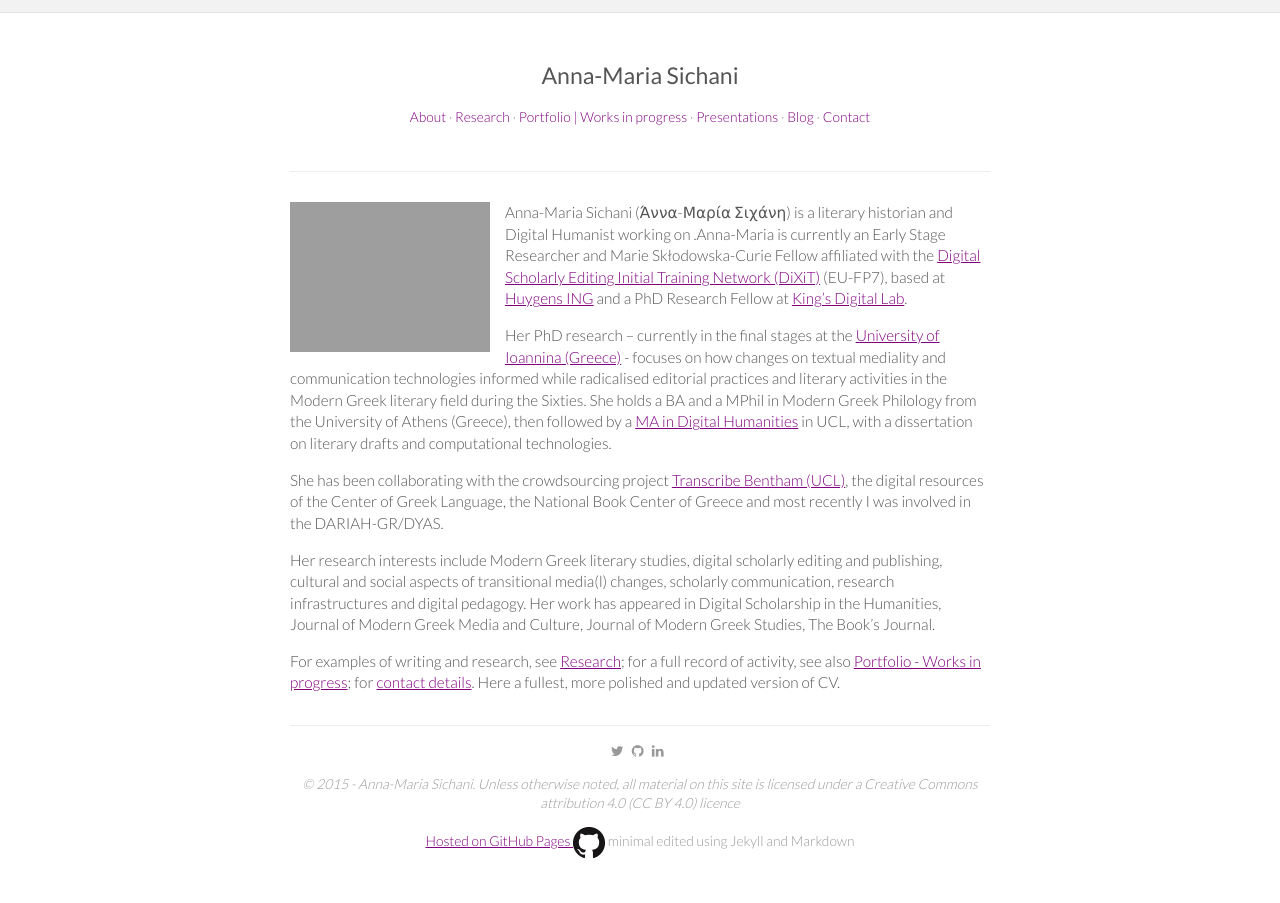
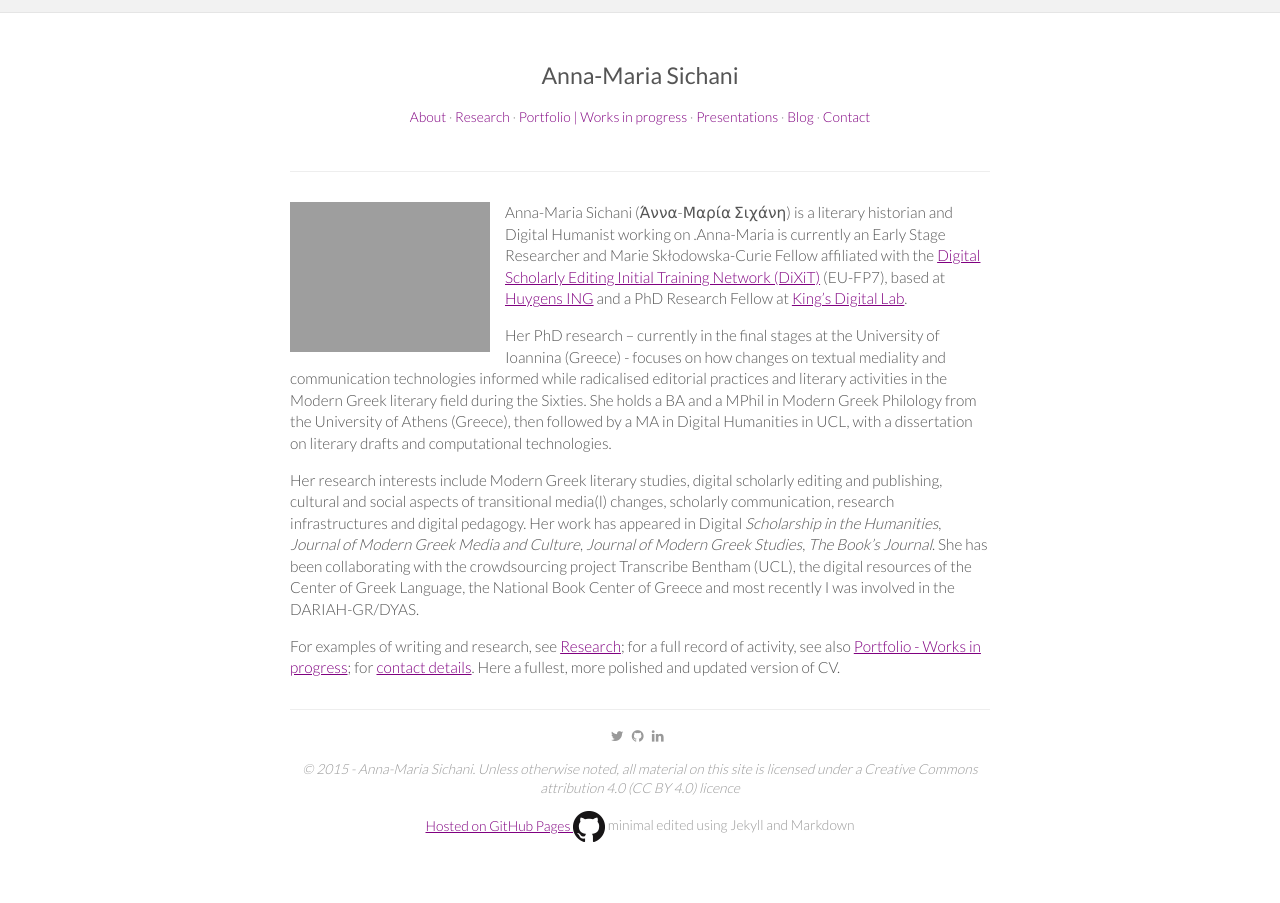
Before and after one commit to amsichani/amsichani.github.io, a Jekyll site: the page built from index.md, in a window 1280 px wide. Built offline with Jekyll 4.4.1, drawn with Linux system fonts in a browser that asks for light colours; nearby versions of some CDN libraries; part of the change alters nothing that is shown.

```diff
--- a/index.md
+++ b/index.md
@@ -8,10 +8,8 @@ redirect_from: /about.html
 </figure>
 Anna-Maria Sichani (Άννα-Μαρία Σιχάνη) is a literary historian and Digital Humanist working on .Anna-Maria is currently an Early Stage Researcher and Marie Skłodowska-Curie Fellow affiliated with the <a href="">Digital Scholarly Editing Initial Training Network (DiXiT)</a> (EU-FP7), based at <a href="https://www.huygens.knaw.nl">Huygens ING</a> and a PhD Research Fellow at <a href="https://www.kdl.kcl.ac.uk">King's Digital Lab</a>.
 
-Her PhD research – currently in the final stages at the <a href="http://www.uoi.gr">University of Ioannina (Greece)</a> - focuses on how changes on textual mediality and communication technologies informed while radicalised editorial practices and literary activities in the Modern Greek literary field during the Sixties. She holds a BA and a MPhil in Modern Greek Philology from the University of Athens (Greece), then followed by a <a href="http://www.ucl.ac.uk/dh/">MA in Digital Humanities</a> in UCL, with a dissertation on literary drafts and computational technologies.
+Her PhD research – currently in the final stages at the University of Ioannina (Greece) - focuses on how changes on textual mediality and communication technologies informed while radicalised editorial practices and literary activities in the Modern Greek literary field during the Sixties. She holds a BA and a MPhil in Modern Greek Philology from the University of Athens (Greece), then followed by a MA in Digital Humanities in UCL, with a dissertation on literary drafts and computational technologies.
 
-She has been collaborating with the crowdsourcing project <a href="http://www.transcribe-bentham.da.ulcc.ac.uk">Transcribe Bentham (UCL)</a>, the digital resources of the Center of Greek Language, the National Book Center of Greece and most recently I was involved in the DARIAH-GR/DYAS.
-
-Her research interests include Modern Greek literary studies, digital scholarly editing and publishing, cultural and social aspects of transitional media(l) changes, scholarly communication, research infrastructures and digital pedagogy. Her work has appeared in Digital Scholarship in the Humanities, Journal of Modern Greek Media and Culture, Journal of Modern Greek Studies, The Book's Journal.
+Her research interests include Modern Greek literary studies, digital scholarly editing and publishing, cultural and social aspects of transitional media(l) changes, scholarly communication, research infrastructures and digital pedagogy. Her work has appeared in Digital _Scholarship in the Humanities_, _Journal of Modern Greek Media and Culture_, _Journal of Modern Greek Studies_, _The Book's Journal_. She has been collaborating with the crowdsourcing project Transcribe Bentham (UCL), the digital resources of the Center of Greek Language, the National Book Center of Greece and most recently I was involved in the DARIAH-GR/DYAS.
 
 For examples of writing and research, see [Research](research); for a full record of activity, see also [Portfolio - Works in progress](portfolio); for [contact details](contact). Here a fullest, more polished and updated version of CV.
```
